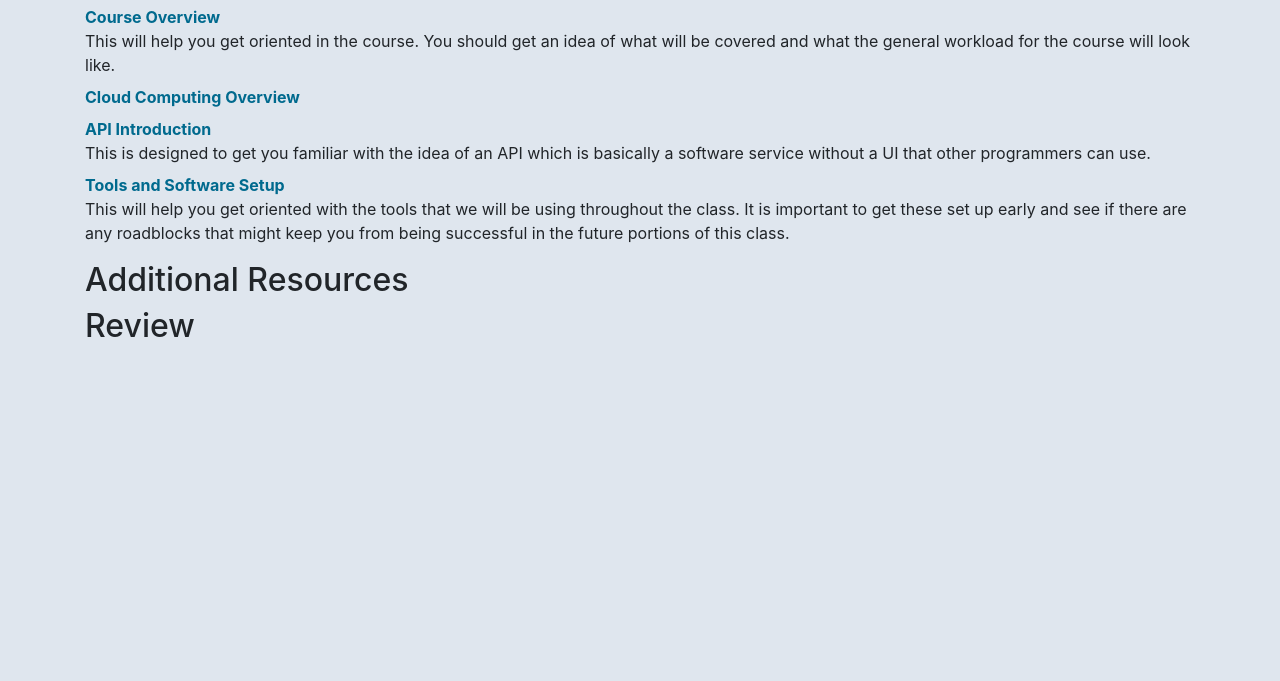
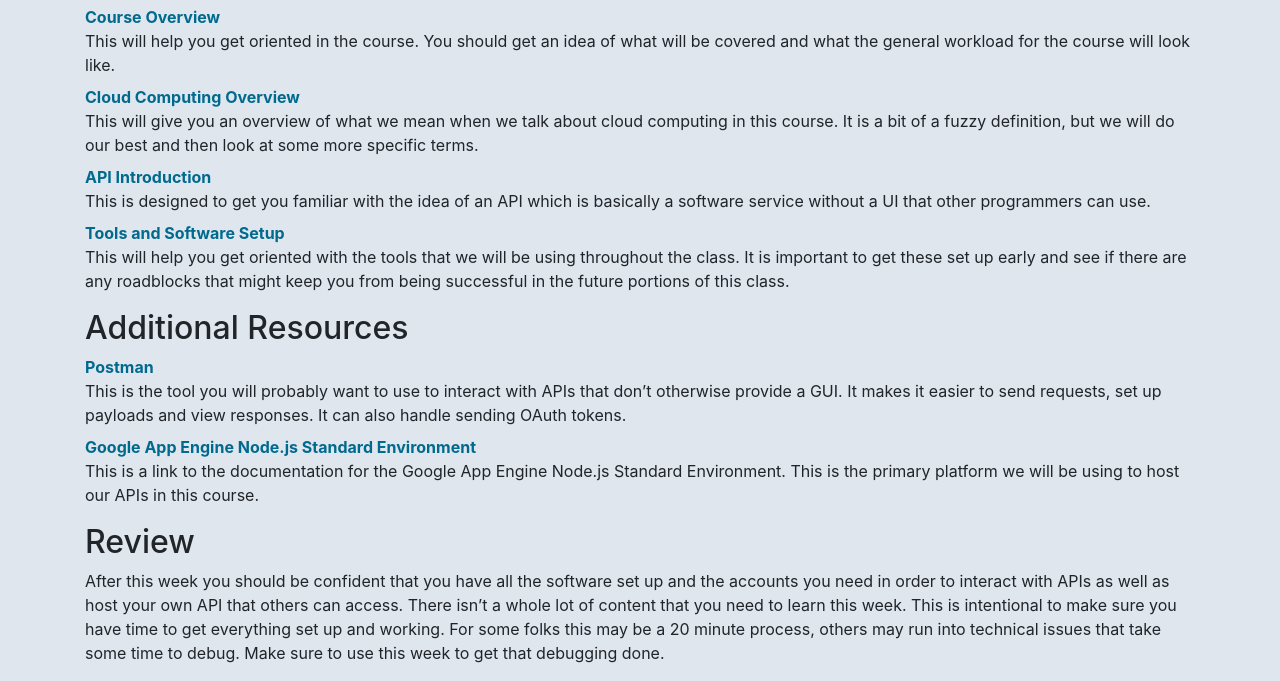
Before and after one commit to wolfordj/CS493, a plain HTML site: page public_html/modules/1-course-rest-cloud-overview/index.html in a window 1280 px wide. Shown: the part 557-1238 px from the top of the page. Before the commit the page ends 910 px from the top, so only its background shows below. Drawn offline with nearby package versions, Linux system fonts and the light colour scheme.

Commit message:
Fixes issues #1 and #2, written content added for week 3.

```diff
--- a/public_html/modules/1-course-rest-cloud-overview/index.html
+++ b/public_html/modules/1-course-rest-cloud-overview/index.html
@@ -95,7 +95,7 @@
 
     <dt><a href="http://classes.engr.oregonstate.edu/eecs/perpetual/cs493-400/modules/1-course-rest-cloud-overview/2-cloud-overview/">Cloud Computing Overview</a></dt>
     <dd>
-
+       This will give you an overview of what we mean when we talk about cloud computing in this course. It is a bit of a fuzzy definition, but we will do our best and then look at some more specific terms.
     </dd>
 
     <dt><a href="http://classes.engr.oregonstate.edu/eecs/perpetual/cs493-400/modules/1-course-rest-cloud-overview/3-api-overview/">API Introduction</a></dt>
@@ -113,17 +113,16 @@
 
 <h2 id="additional-resources">Additional Resources</h2>
 
-<!--- Links to 3rd party resources. Things like other YouTube videos or articles
-[Item](URL to item)
-: Description of item
-
-[Item 2](URL to item 2)
-: Description of item 2
--->
+<dl>
+<dt><a href="https://www.getpostman.com/">Postman</a></dt>
+<dd>This is the tool you will probably want to use to interact with APIs that don&rsquo;t otherwise provide a GUI. It makes it easier to send requests, set up payloads and view responses. It can also handle sending OAuth tokens.</dd>
+<dt><a href="https://cloud.google.com/appengine/docs/standard/nodejs/">Google App Engine Node.js Standard Environment</a></dt>
+<dd>This is a link to the documentation for the Google App Engine Node.js Standard Environment. This is the primary platform we will be using to host our APIs in this course.</dd>
+</dl>
 
 <h2 id="review">Review</h2>
 
-<!--- This is where you should encourage students to reflect on what they have learned and make connections to previous material. -->
+<p>After this week you should be confident that you have all the software set up and the accounts you need in order to interact with APIs as well as host your own API that others can access. There isn&rsquo;t a whole lot of content that you need to learn this week. This is intentional to make sure you have time to get everything set up and working. For some folks this may be a 20 minute process, others may run into technical issues that take some time to debug. Make sure to use this week to get that debugging done.</p>
 
   </div>
 </div>
```
Also changed, not shown: 7 other files.
